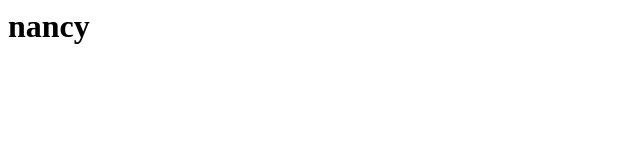
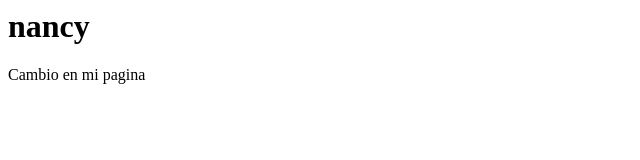
Before and after one commit to nancybfa/prueba, a plain HTML site: page index.html in a window 1280 px wide. Shown: the whole page, without its empty margins (0-640 px from the left). Drawn offline with Linux system fonts and the light colour scheme.

Commit message:
agregué contenido a mi pagina

```diff
--- a/index.html
+++ b/index.html
@@ -1 +1,2 @@
 <h1>nancy</h1>
+<p>Cambio en mi pagina</p>
```
